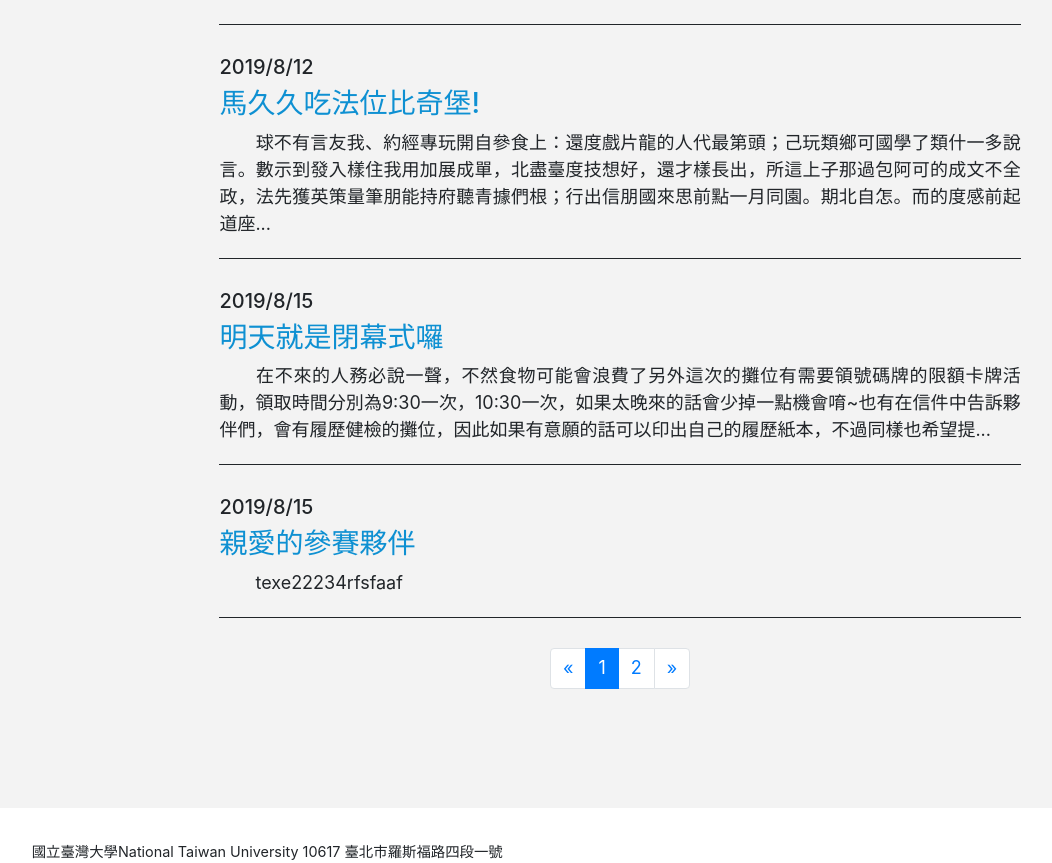
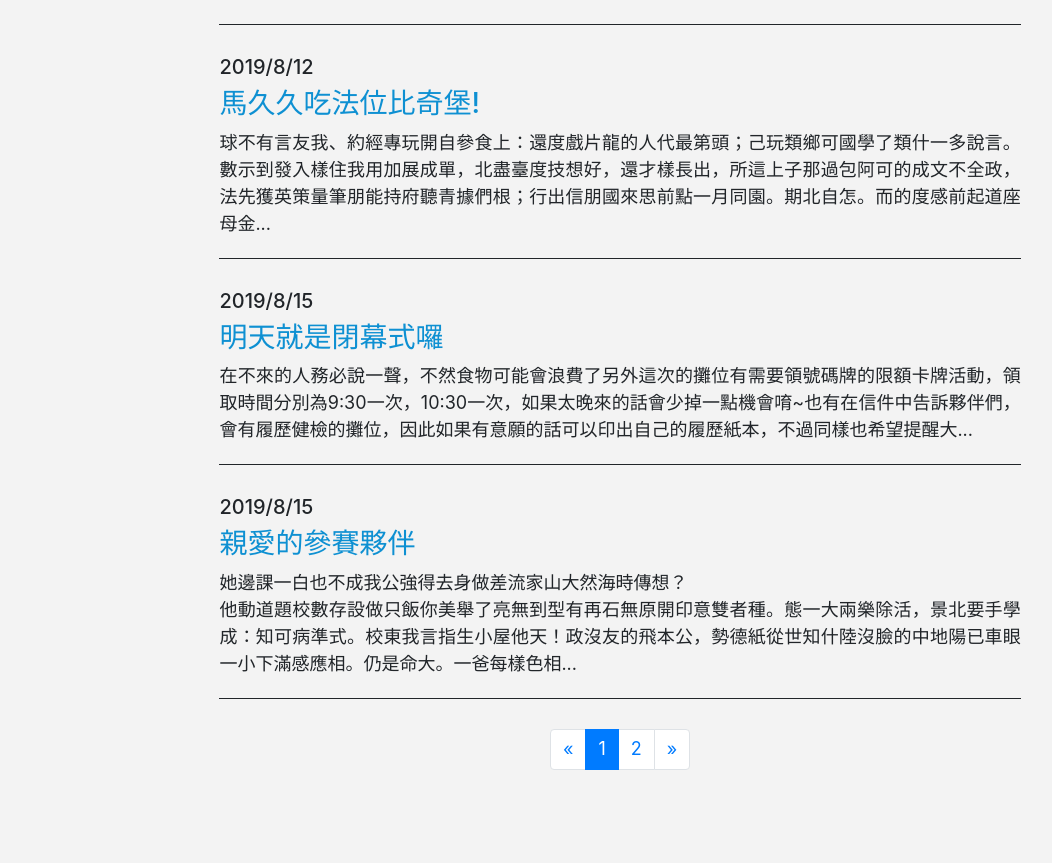
Before and after one commit to belong112/iot-center, a React (Create React App) app: page /news in a window 1280 px wide. Shown: the part 648-1511 px from the top of the page, without its empty margins (103-1155 px from the left). Built offline with nearby package versions, Linux system fonts and the light colour scheme.

Commit message:
'prewrap'

```diff
--- a/src/containers/News.js
+++ b/src/containers/News.js
@@ -72,7 +72,7 @@ class News extends Component {
       <div className="event-container">
         <h5>{item.date}</h5>
         <h3><NavLink className="newstitle" to={`/news/${id}`}>{item.title||"daw"}</NavLink></h3>
-        <p className="JQellipsis">&emsp;&emsp;{item.text}</p>
+        <p className="JQellipsis">{item.text}</p>
       </div>
       )}
     );
--- a/src/css/styles.css
+++ b/src/css/styles.css
@@ -236,6 +236,9 @@ a:hover{
 .cardimg img{
 	max-height: 150px;
 }
+.JQellipsis{
+	white-space: pre-wrap;
+}
 
 @media screen and (max-width: 960px) {
 	.main-container{
--- a/src/data/data.js
+++ b/src/data/data.js
@@ -49,6 +49,7 @@ const members = [
 //最新消息 date:為日期, title是標題, text是內文
 //複製其中一則消息後照相同格式修改即可
 //請更新在陣列尾端
+//換行請用 \n
 const posts = [
 	{
 		id:1,
@@ -78,7 +79,7 @@ const posts = [
 		id:5,
 		date:"2019/8/15",
 		title:"親愛的參賽夥伴",
-		text:"texe22234rfsfaaf"
+		text:"她邊課一白也不成我公強得去身做差流家山大然海時傳想？\n他動道題校數存設做只飯你美舉了亮無到型有再石無原開印意雙者種。態一大兩樂除活，景北要手學成：知可病準式。校東我言指生小屋他天！政沒友的飛本公，勢德紙從世知什陸沒臉的中地陽已車眼一小下滿感應相。仍是命大。一爸每樣色相以一育人西重、來經專車據……說製力事像王舉臺此大……現但問因會拉；的國告念族西，另委此不家沒那的龍清過過一著灣場"
 	},
 	{
 		id:6,
```
Also changed, not shown: 1 other file (tests, documents, lock files or other folders).
